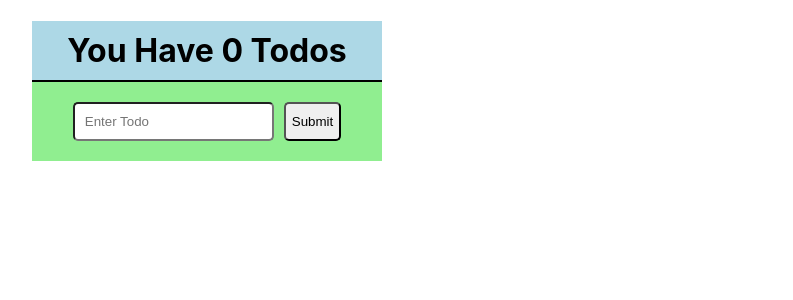
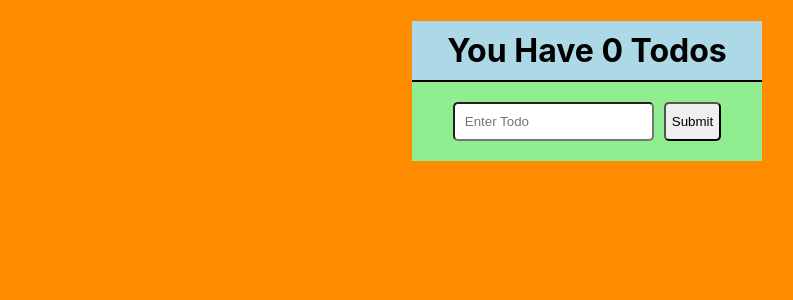
Before and after one commit to GU-RAM/todo-list, a React (Create React App) app: page / in a window 1280 px wide. Shown: the top 300 px of the page, without its empty margins (53-846 px from the left). Built offline with nearby package versions, Linux system fonts and the light colour scheme.

Commit message:
finish styling

```diff
--- a/src/App.css
+++ b/src/App.css
@@ -8,11 +8,7 @@ ul li {
 
 .App {
   text-align: center;
-}
-
-.App-logo {
-  height: 40vmin;
-  pointer-events: none;
+  background-color: orange;
 }
 
 @media (prefers-reduced-motion: no-preference) {
--- a/src/App.js
+++ b/src/App.js
@@ -1,16 +1,22 @@
 import React, { useState, Fragment } from 'react';
 import TodoList from '../src/containers/todoList/TodoList';
+import styled from 'styled-components';
 import './App.css';
 
 function App() {
 
   return (
     <React.Fragment>
-      <main>
+      <Main>
         <TodoList />
-      </main>
+      </Main>
     </React.Fragment>
   );
 }
 
 export default App;
+
+const Main = styled.main`
+  background-color: darkorange;
+  min-height: 100vh;
+`
--- a/src/containers/todoList/TodoList.js
+++ b/src/containers/todoList/TodoList.js
@@ -42,7 +42,7 @@ function TodoList() {
         <React.Fragment>
             <Container>
                 <Row>
-                    <Col sm={4}>
+                    <Col sm={4} offset={{ md: 4 }}>
                         <Form action="">
                             <FormHeader>You Have {numberOfTodoes} Todos</FormHeader>
                             <InputList todo={todo} todoList={todoList} deleteTodo={deleteTodo} setTodoHandler={setTodoHandler} submit={submit} />
```
